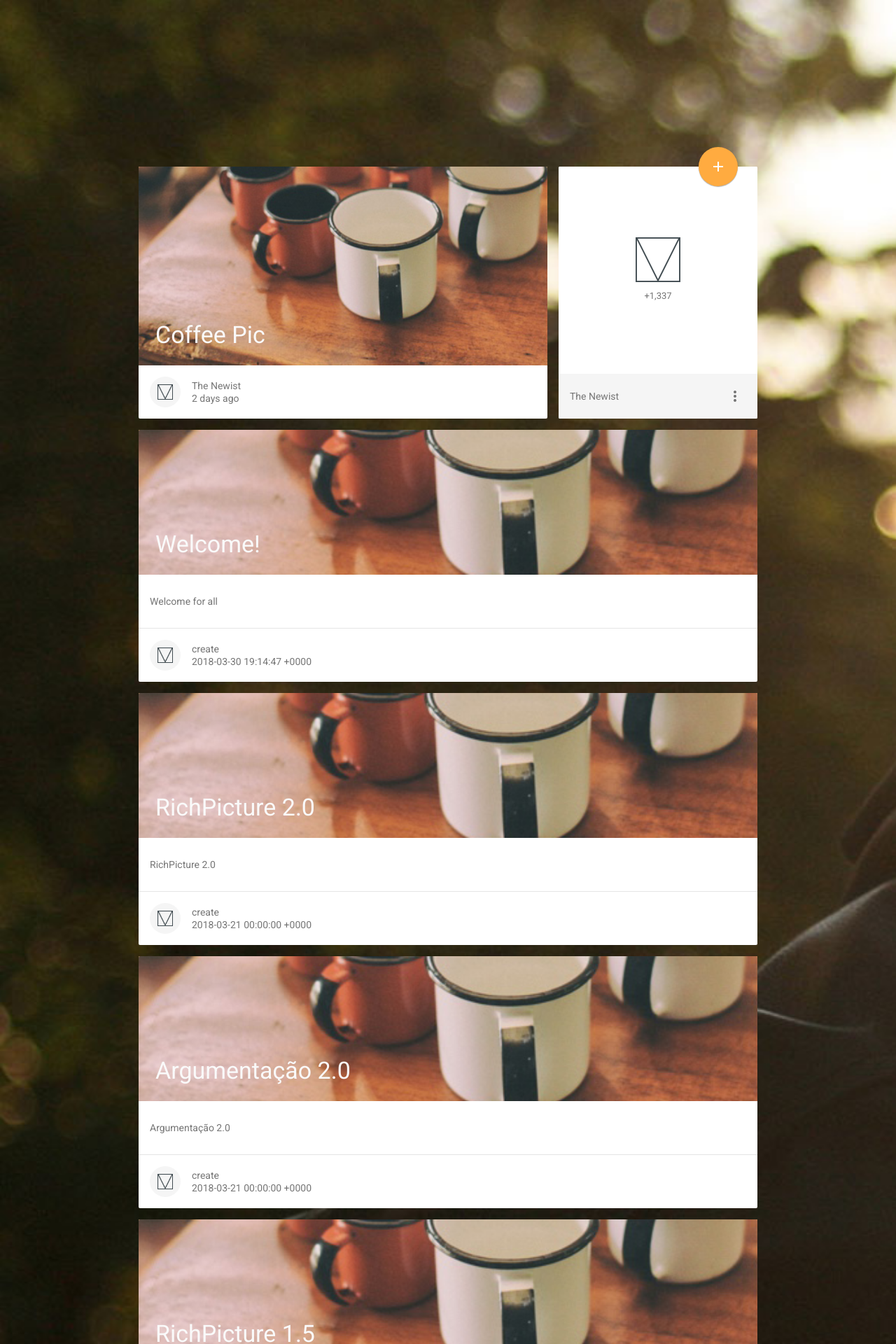
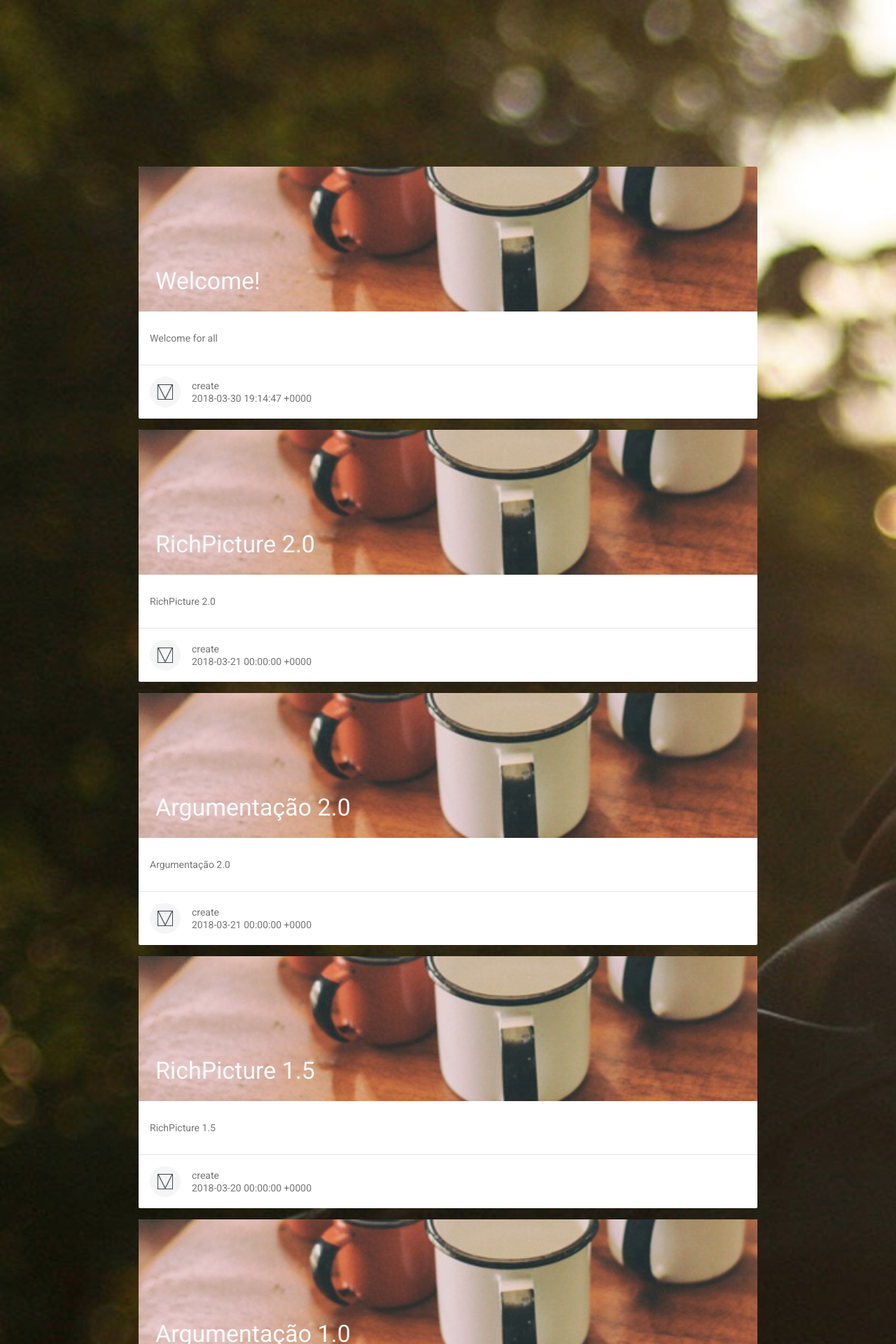
Before and after one commit to QueroMais/QueroMaisConversa, a Jekyll site: the page built from index.md, in a window 1280 px wide. Shown: the top 1920 px of the page at 70% size. Built offline with Jekyll 4.4.1, drawn with Linux system fonts in a browser that asks for light colours.

Commit message:
Update menu layout

```diff
--- a/_layouts/menu.html
+++ b/_layouts/menu.html
@@ -64,43 +64,6 @@
     <div class="demo-blog mdl-layout mdl-js-layout has-drawer is-upgraded">
       <main class="mdl-layout__content">
         <div class="demo-blog__posts mdl-grid">
-          <div class="mdl-card coffee-pic mdl-cell mdl-cell--8-col">
-            <div class="mdl-card__media mdl-color-text--grey-50">
-              <h3><a href="entry.html">Coffee Pic</a></h3>
-            </div>
-            <div class="mdl-card__supporting-text meta mdl-color-text--grey-600">
-              <div class="minilogo"></div>
-              <div>
-                <strong>The Newist</strong>
-                <span>2 days ago</span>
-              </div>
-            </div>
-          </div>
-          <div class="mdl-card something-else mdl-cell mdl-cell--8-col mdl-cell--4-col-desktop">
-            <button class="mdl-button mdl-js-ripple-effect mdl-js-button mdl-button--fab mdl-color--accent">
-              <i class="material-icons mdl-color-text--white" role="presentation">add</i>
-              <span class="visuallyhidden">add</span>
-            </button>
-            <div class="mdl-card__media mdl-color--white mdl-color-text--grey-600">
-              <img src="{{site.baseurl}}/assets/images/logo.png">
-              +1,337
-            </div>
-            <div class="mdl-card__supporting-text meta meta--fill mdl-color-text--grey-600">
-              <div>
-                <strong>The Newist</strong>
-              </div>
-              <ul class="mdl-menu mdl-js-menu mdl-menu--bottom-right mdl-js-ripple-effect" for="menubtn">
-                <li class="mdl-menu__item">About</li>
-                <li class="mdl-menu__item">Message</li>
-                <li class="mdl-menu__item">Favorite</li>
-                <li class="mdl-menu__item">Search</li>
-              </ul>
-              <button id="menubtn" class="mdl-button mdl-js-button mdl-js-ripple-effect mdl-button--icon">
-                <i class="material-icons" role="presentation">more_vert</i>
-                <span class="visuallyhidden">show menu</span>
-              </button>
-            </div>
-          </div>
 
           {% for page in site.posts %}
           <div class="mdl-card {{page.image-menu}} mdl-cell mdl-cell--12-col">
```
Also changed, not shown: assets/images/co1.jpg (deleted), assets/images/co2.jpg (deleted).
